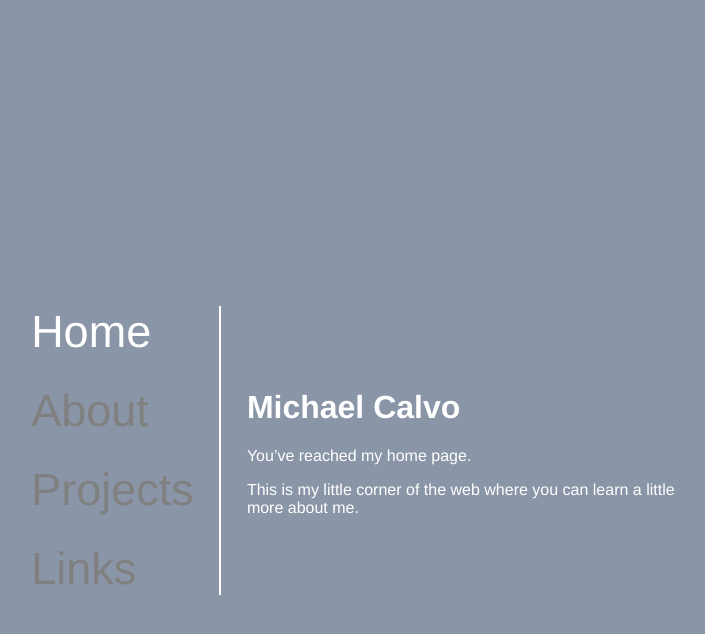
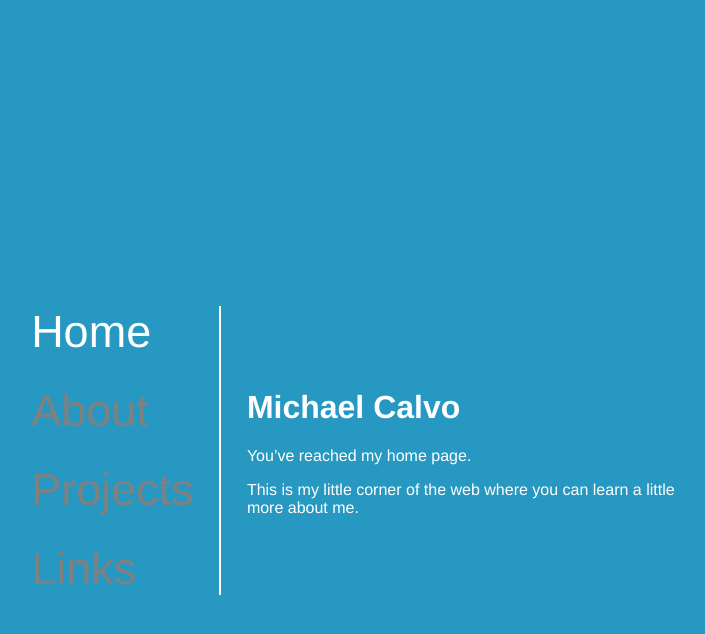
Before and after one commit to Mac-lp3/personal-site, a Jekyll site: the page built from index.md, in a window 1280 px wide. Shown: the top 634 px of the page, without its empty margins (297-1002 px from the left). Built offline with Jekyll 4.4.1, drawn with Linux system fonts in a browser that asks for light colours; our own code applies the rules of GitHub Pages for plain Markdown files.

Commit message:
added back ground colors and transitioning

```diff
--- a/_sass/default.scss
+++ b/_sass/default.scss
@@ -6,10 +6,28 @@ body {
 }
 
 .wrapper {
-	background-color: #8a95a8;
+	background-color: #2698c1;
 	display: flex;
 	height: 100vh;
 	width: 100vw;
 	align-items: center;
 	justify-content: center;
+	transition: background-color 1.25s;
 }
+
+.wrapper-home {
+	background-color: #2698c1;
+}
+
+.wrapper-about {
+	background-color: #2aa374;
+}
+
+.wrapper-projects {
+	background-color: #ad2929;
+}
+
+
+.wrapper-links {
+	background-color: #870175;
+}
```
